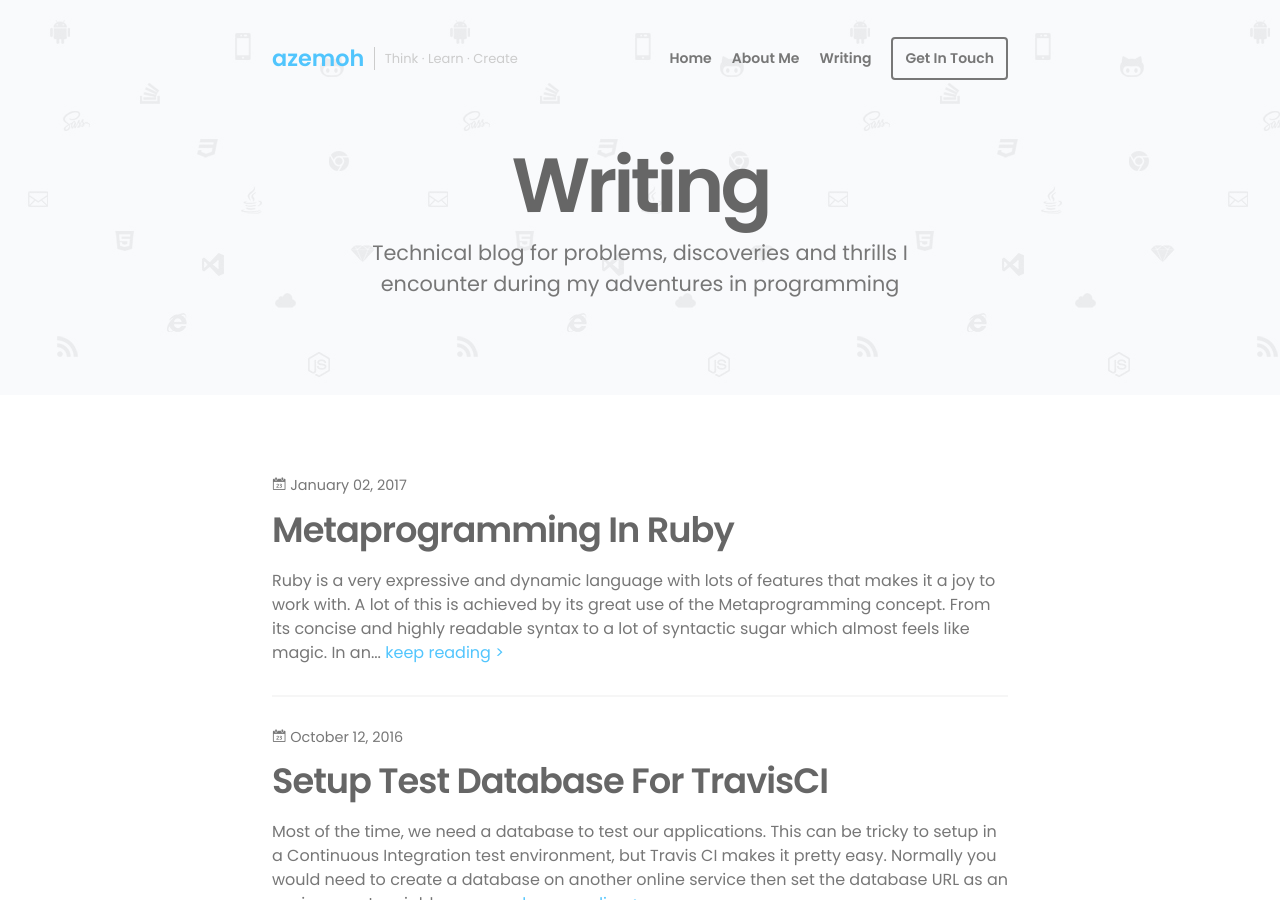
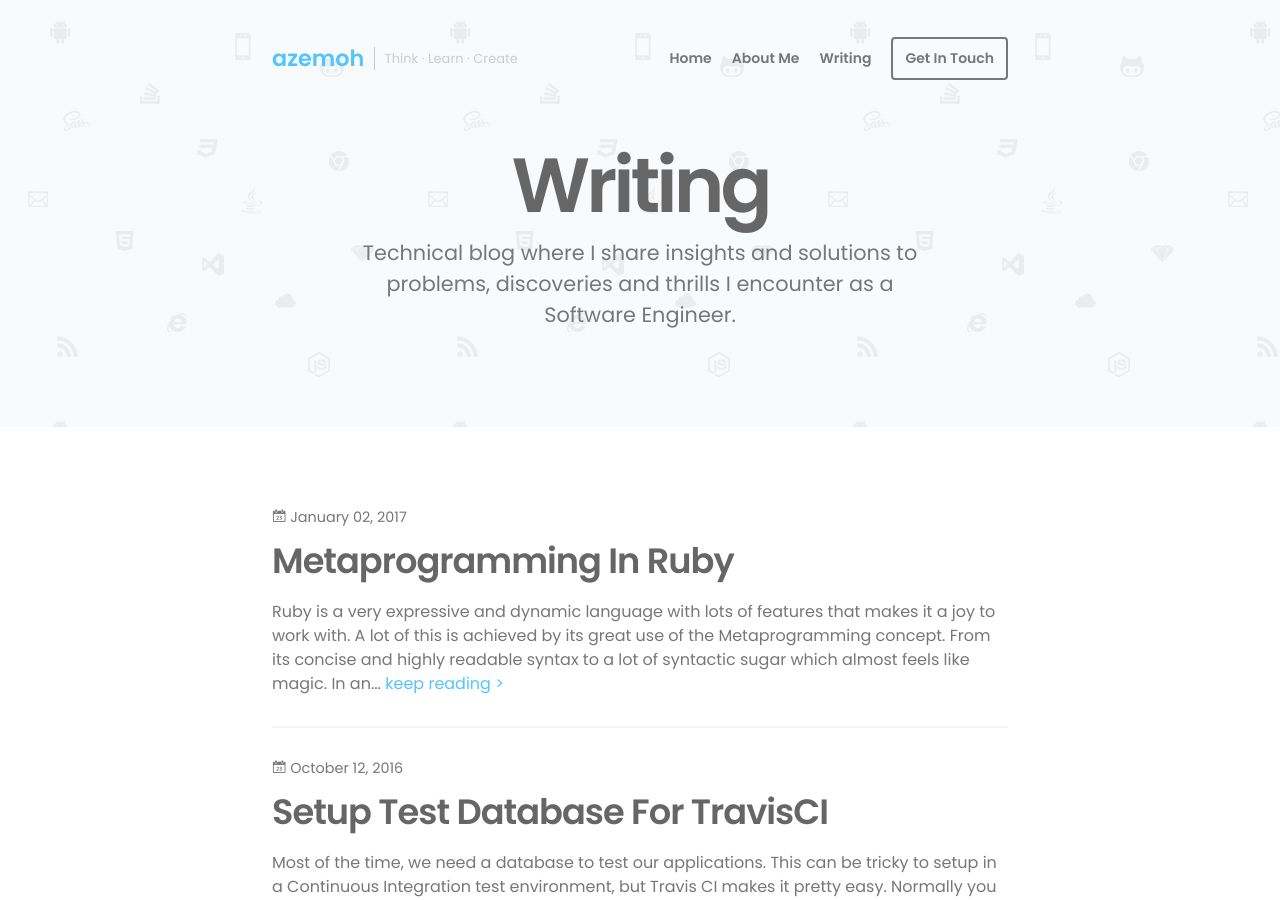
Before and after one commit to azemoh/azemoh.com, a Jekyll site: the page built from writing/index.html, in a window 1280 px wide and 900 px high. Built offline with Jekyll 4.4.1, drawn with Linux system fonts in a browser that asks for light colours; nearby versions of some CDN libraries; some web fonts are replaced; the list of posts is cut into pages by our own code.

Commit message:
update blog subheader

```diff
--- a/writing/index.html
+++ b/writing/index.html
@@ -7,7 +7,7 @@ title: Writing | Joshua Azemoh
   <div class="hero-overlay">
     <div class="hero-intro">
       <h1 class="huge">Writing<span class="blinking-cursor"> |</span></h1>
-      <p class="lead">Technical blog for problems, discoveries and thrills I encounter during my adventures in programming</p>
+      <p class="lead">Technical blog where I share insights and solutions to problems, discoveries and thrills I encounter as a Software Engineer.</p>
     </div>
   </div>
 </div>
```
